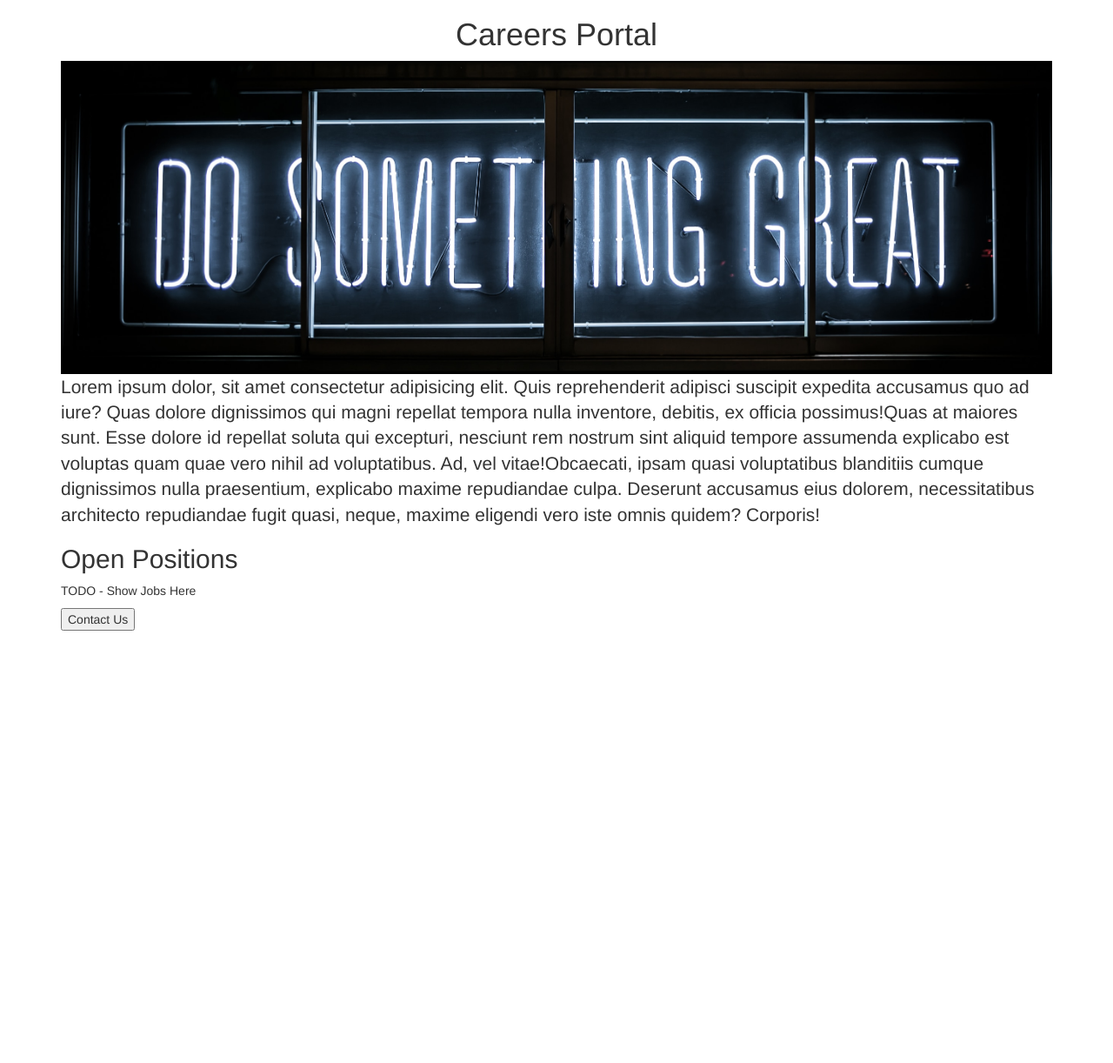
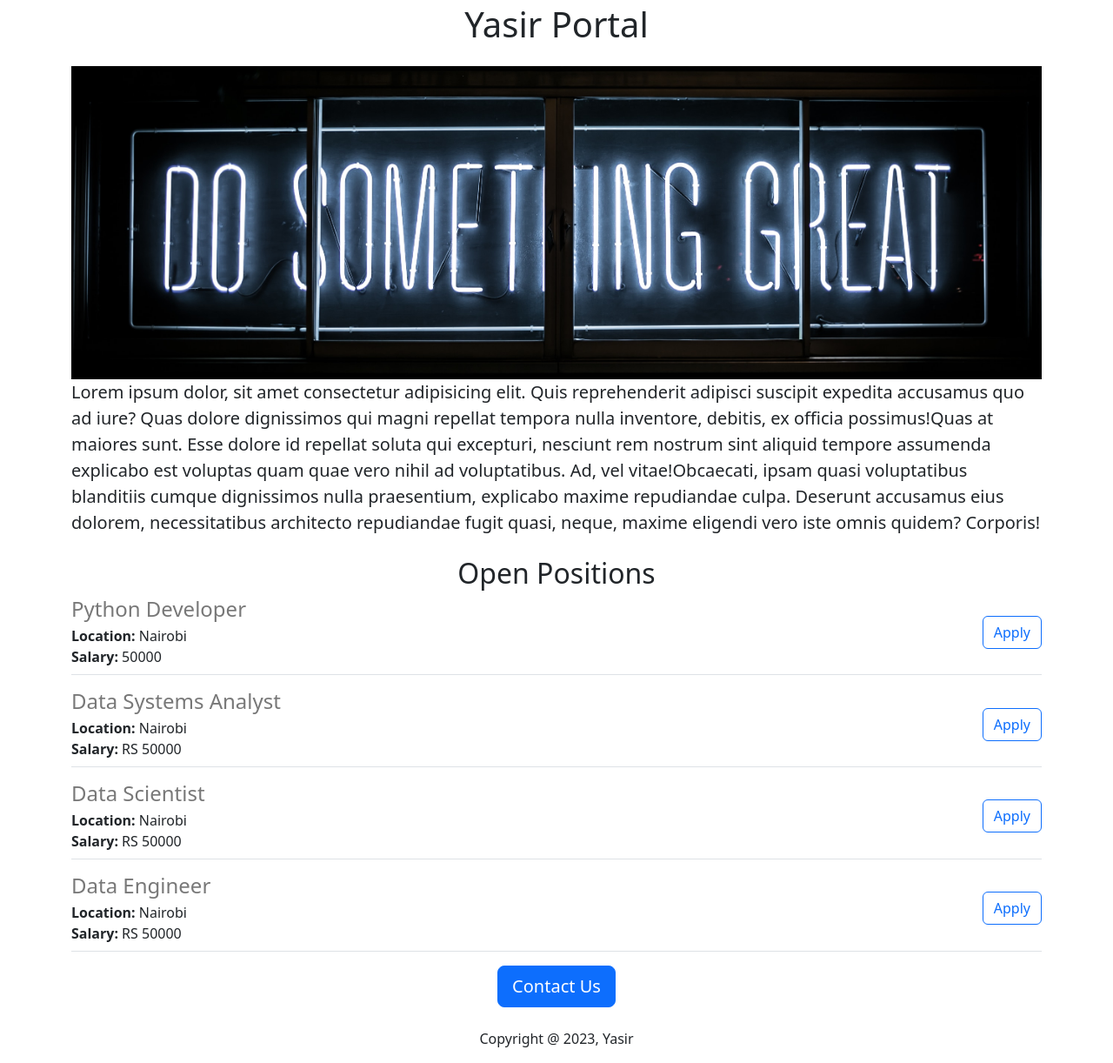
Before and after one commit to yasirabid96/careers-web, a Flask app: page / in a window 1280 px wide. Shown: the whole page at 87% size. Before the commit the page ends 725 px from the top, so only its background shows below. Run offline with Flask 3, Linux system fonts and the light colour scheme.

Commit message:
Flask Project updated

```diff
--- a/app.py
+++ b/app.py
@@ -3,18 +3,45 @@ from flask import Flask,render_template,jsonify
 
 app = Flask(__name__)
 
+JOBS=[
+    {
+        'id':1,
+        'title':'Python Developer',
+        'location':'Nairobi',
+        'salary':50000,
+    },
+    {
+        'id':2,
+        'title':'Data Systems Analyst',
+        'location':'Nairobi',
+        'salary':'RS 50000'
+    }
+    ,
+    {
+        'id':3,
+        'title':'Data Scientist',
+        'location':'Nairobi',
+        'salary':'RS 50000'
+    },
+        {
+
+        'id':4,
+        'title':'Data Engineer',
+        'location':'Nairobi',
+        'salary':'RS 50000'
+        }
+
+]
 @app.route('/')
 def index():
     """
     This function renders the home page of the web application.
     """
-    return render_template('home.html')
+    return render_template('home.html',jobs=JOBS,company='Yasir')
 
-def create():
-    """
-    This function creates a new item in the web application.
-    """
-    pass
+@app.route('/api/jobs')
+def get_jobs():
+    return jsonify(JOBS)
 
 if __name__ == '__main__':
-    app.run(debug=True)
+    app.run(debug=True,port=5002)
--- a/templates/home.html
+++ b/templates/home.html
@@ -1,60 +1,52 @@
 <!DOCTYPE html>
 <html lang="en">
+
 <head>
     <meta charset="UTF-8">
     <meta name="viewport" content="width=device-width, initial-scale=1.0">
     <meta name="viewport" content="width=device-width, initial-scale=1, maximum-scale=1, user-scalable=no">
     <!-- Latest compiled and minified CSS -->
-<link rel="stylesheet" href="https://cdn.jsdelivr.net/npm/bootstrap@3.4.1/dist/css/bootstrap.min.css" integrity="sha384-HSMxcRTRxnN+Bdg0JdbxYKrThecOKuH5zCYotlSAcp1+c8xmyTe9GYg1l9a69psu" crossorigin="anonymous">
+    <link href="https://cdn.jsdelivr.net/npm/bootstrap@5.3.2/dist/css/bootstrap.min.css" rel="stylesheet"
+        integrity="sha384-T3c6CoIi6uLrA9TneNEoa7RxnatzjcDSCmG1MXxSR1GAsXEV/Dwwykc2MPK8M2HN" crossorigin="anonymous">
 
-<!-- Optional theme -->
-<link rel="stylesheet" href="https://cdn.jsdelivr.net/npm/bootstrap@3.4.1/dist/css/bootstrap-theme.min.css" integrity="sha384-6pzBo3FDv/PJ8r2KRkGHifhEocL+1X2rVCTTkUfGk7/0pbek5mMa1upzvWbrUbOZ" crossorigin="anonymous">
+
 
     <title>Flask Project</title>
-    <!-- <style>
-        h1{
-        font-size: 40px;
-        font-family:'Roboto',sans-serif;
-        font-weight: normal;
-        color:rgb(100, 100, 100);
-        text-align: center;
-        }
-        #banner{
-            width: 100%;
+    <style>
+        #banner {
             height: 360px;
-            object-fit: cover;
-        }
-        .bodyText{
-            font-family: sans-serif;
-            color: rgb(80,80,80);
-        }
-        #container{
-            margin: 0 auto;
-max-width: 800px;
-        }
-    </style> -->
-    <style>
-        #banner{
-            height:360px;
             object-fit: cover;
             width: 100%;
         }
     </style>
-   <!-- create header icon -->
+</head>
 
+<body>
+    <div class="container">
+        <h1 class="text-center mt-1 mb-4">{{company}} Portal</h1>
+        <img id="banner" src="./static/covercareer.jpg" height="320px" alt="">
+        <p class="lead"><span>Lorem ipsum dolor, sit amet consectetur adipisicing elit. Quis reprehenderit adipisci
+                suscipit
+                expedita accusamus quo ad iure? Quas dolore dignissimos qui magni repellat tempora nulla inventore,
+                debitis, ex officia possimus!</span><span>Quas at maiores sunt. Esse dolore id repellat soluta qui
+                excepturi, nesciunt rem nostrum sint aliquid tempore assumenda explicabo est voluptas quam quae vero
+                nihil
+                ad voluptatibus. Ad, vel vitae!</span><span>Obcaecati, ipsam quasi voluptatibus blanditiis cumque
+                dignissimos nulla praesentium, explicabo maxime repudiandae culpa. Deserunt accusamus eius dolorem,
+                necessitatibus architecto repudiandae fugit quasi, neque, maxime eligendi vero iste omnis quidem?
+                Corporis!</span></p>
+        <h2 class="text-center  mt-4">Open Positions</h2>
+        <div >
+            {% for job in jobs %}
+            {% include 'jobitem.html' %}
+            {% endfor %}
+        </div>
+    </div>
+    <div class="text-center">
+        <button class="btn btn-primary btn-lg">Contact Us</button>
+    </div>
+    <p class="mt-4 text-center">Copyright @ 2023, Yasir</p>
+    </div>
+</body>
 
-</head>
-<body>
-    <!-- This code block displays a heading with the text "Hello, world!" on the home page of a website. -->
-    <div class="container">
-    <h1 class="text-center">Careers Portal</h1>
-    <img id="banner" src="./static/covercareer.jpg" height="320px"  alt="">
-    <p class="lead"><span>Lorem ipsum dolor, sit amet consectetur adipisicing elit. Quis reprehenderit adipisci suscipit expedita accusamus quo ad iure? Quas dolore dignissimos qui magni repellat tempora nulla inventore, debitis, ex officia possimus!</span><span>Quas at maiores sunt. Esse dolore id repellat soluta qui excepturi, nesciunt rem nostrum sint aliquid tempore assumenda explicabo est voluptas quam quae vero nihil ad voluptatibus. Ad, vel vitae!</span><span>Obcaecati, ipsam quasi voluptatibus blanditiis cumque dignissimos nulla praesentium, explicabo maxime repudiandae culpa. Deserunt accusamus eius dolorem, necessitatibus architecto repudiandae fugit quasi, neque, maxime eligendi vero iste omnis quidem? Corporis!</span></p>
-    <h2>Open Positions</h2>
-    <p class="bodyText">TODO - Show Jobs Here</p>
-    <div>
-    <button id="contactBtn">Contact Us</button>
-</div>
-</div>
-</body>
 </html>
--- /dev/null
+++ b/templates/jobitem.html
@@ -0,0 +1,14 @@
+<div class="mb-3 border-bottom pb-2 d-flex justify-content-between">
+    <div >
+    <h4 style="color: rgb(120, 120, 120);" class="mb-1"> {{job['title']}} </h4>
+    <div><b>Location:</b> {{job['location']}}</div>
+    {% if 'salary' in job %}
+    <div><b>Salary:</b> {{job['salary']}}</div>
+    {% endif %}
+</div>
+    <div class="align-self-center">
+
+        <button type="button" class="btn btn-outline-primary">Apply</button>
+    </div>
+
+</div>
```
